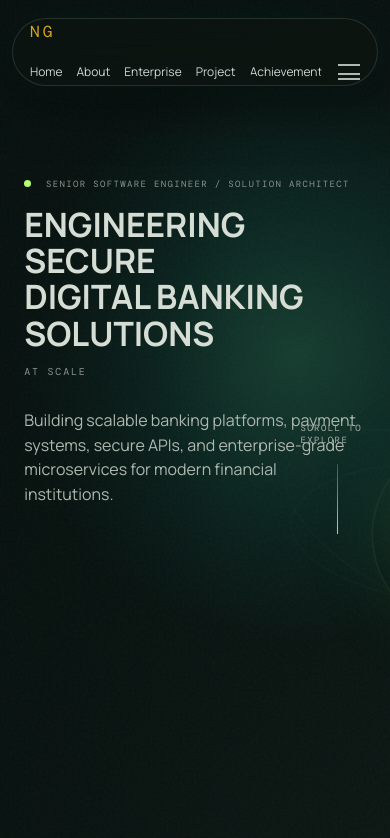
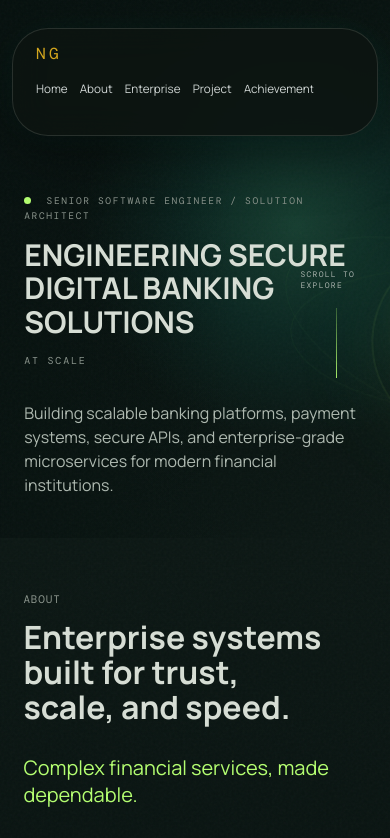
Before and after one commit to nithish-ganesan/my-portfolio-website, a React (Vite) app: page / in a window 390 px wide. Shown: the top 838 px of the page. Built offline with nearby package versions, Linux system fonts and the light colour scheme; a web font is replaced by a local one.

Commit message:
Refine mobile header spacing

```diff
--- a/src/styles.css
+++ b/src/styles.css
@@ -467,3 +467,112 @@ img{max-width:100%}
   .core-wrap{right:-310px;opacity:.18}
   .scroll{top:50%;right:4vw;font-size:9px}
 }
+/* Final phone layout: match the reference pill alignment without changing content. */
+@media(max-width:600px){
+  header{
+    top:28px;
+    width:calc(100% - 28px);
+    height:112px;
+    min-height:112px;
+    padding:18px 24px 17px;
+    display:grid;
+    grid-template-columns:1fr;
+    align-content:start;
+    gap:24px;
+    border-radius:36px;
+    overflow:hidden;
+  }
+  header .brand{
+    display:block;
+    margin:0;
+    font-size:16px;
+    line-height:1;
+    letter-spacing:.22em;
+  }
+  header nav{
+    display:flex;
+    width:100%;
+    min-width:0;
+    margin:0;
+    padding:0;
+    border:0;
+    gap:clamp(15px,4vw,24px);
+    align-items:center;
+    justify-content:flex-start;
+    overflow:hidden;
+  }
+  header nav a{
+    flex:0 1 auto;
+    min-width:0;
+    padding:0;
+    font-size:clamp(12px,3.25vw,15px);
+    line-height:1;
+    white-space:nowrap;
+  }
+  header .nav-contact-link,
+  .nav-menu-icon{
+    display:none;
+  }
+  .hero{
+    min-height:auto;
+    padding:206px 6.2vw 46px;
+  }
+  .hero .eyebrow{
+    font-size:clamp(8px,2.45vw,10px);
+    line-height:1.55;
+    letter-spacing:.17em;
+    max-width:100%;
+  }
+  .hero h1{
+    max-width:100%;
+    width:100%;
+    font-size:clamp(30px,7.85vw,43px);
+    line-height:1.12;
+  }
+  .hero h1 small{
+    display:block;
+    margin-top:15px;
+    font-size:10px;
+    letter-spacing:.18em;
+  }
+  .hero-description{
+    max-width:100%;
+    margin:34px 0 0;
+    font-size:clamp(16px,4.35vw,20px);
+    line-height:1.55;
+  }
+  .round-link{display:none}
+  .core-wrap{
+    display:grid;
+    right:-300px;
+    top:57%;
+    width:440px;
+    height:440px;
+    opacity:.2;
+  }
+  .scroll{
+    position:absolute;
+    left:auto;
+    right:6vw;
+    top:49%;
+    bottom:auto;
+    margin:0;
+    width:72px;
+    font-size:9px;
+  }
+}
+@media(max-width:420px){
+  header{
+    width:calc(100% - 24px);
+    height:108px;
+    min-height:108px;
+    padding:17px 23px 16px;
+    gap:22px;
+  }
+  header nav{gap:clamp(11px,3.1vw,16px)}
+  header nav a{font-size:clamp(10.5px,3vw,12px)}
+  .hero{padding-top:194px;padding-bottom:40px}
+  .hero h1{font-size:clamp(28px,7.7vw,34px)}
+  .hero-description{font-size:16px;line-height:1.52}
+  .scroll{right:4.5vw;top:50%;font-size:8px}
+}
```
